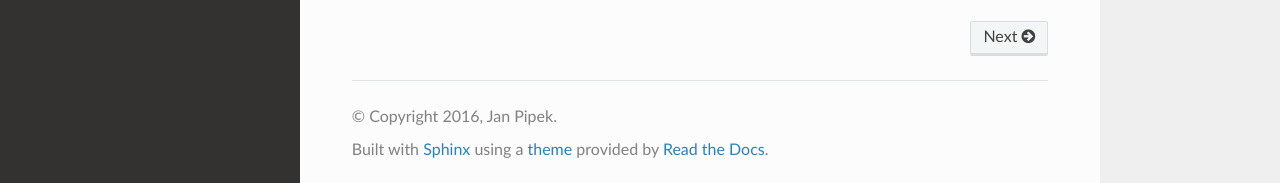
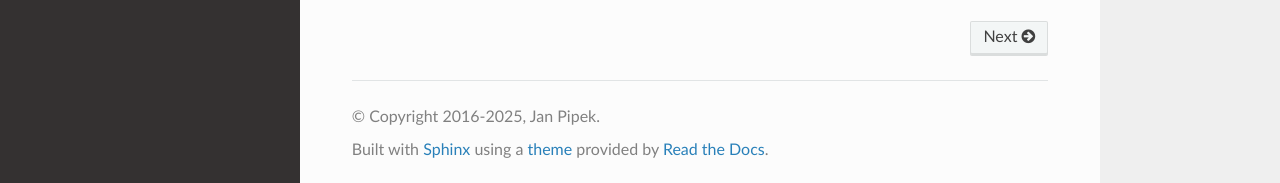
Before and after one commit to janpipek/physt, a Sphinx documentation site: the page built from doc/index.rst, in a window 1280 px wide and 900 px high, scrolled down 1314 px. Shown: the part 714-897 px from the top of the window. Built offline with Sphinx 7.4.7 and the Read the Docs theme 3.1.0, drawn with Linux system fonts in a browser that asks for light colours; pages that are not in the unit, such as notebooks, are missing from menus.

Commit message:
Fix the docs even more

```diff
--- a/doc/conf.py
+++ b/doc/conf.py
@@ -53,7 +53,7 @@ master_doc = "index"
 
 # General information about the project.
 project = "Physt"
-copyright = "2016, Jan Pipek"
+copyright = "2016-2025, Jan Pipek"
 author = "Jan Pipek"
 
 import physt.binnings
```
Also changed, not shown: 1 other file.
